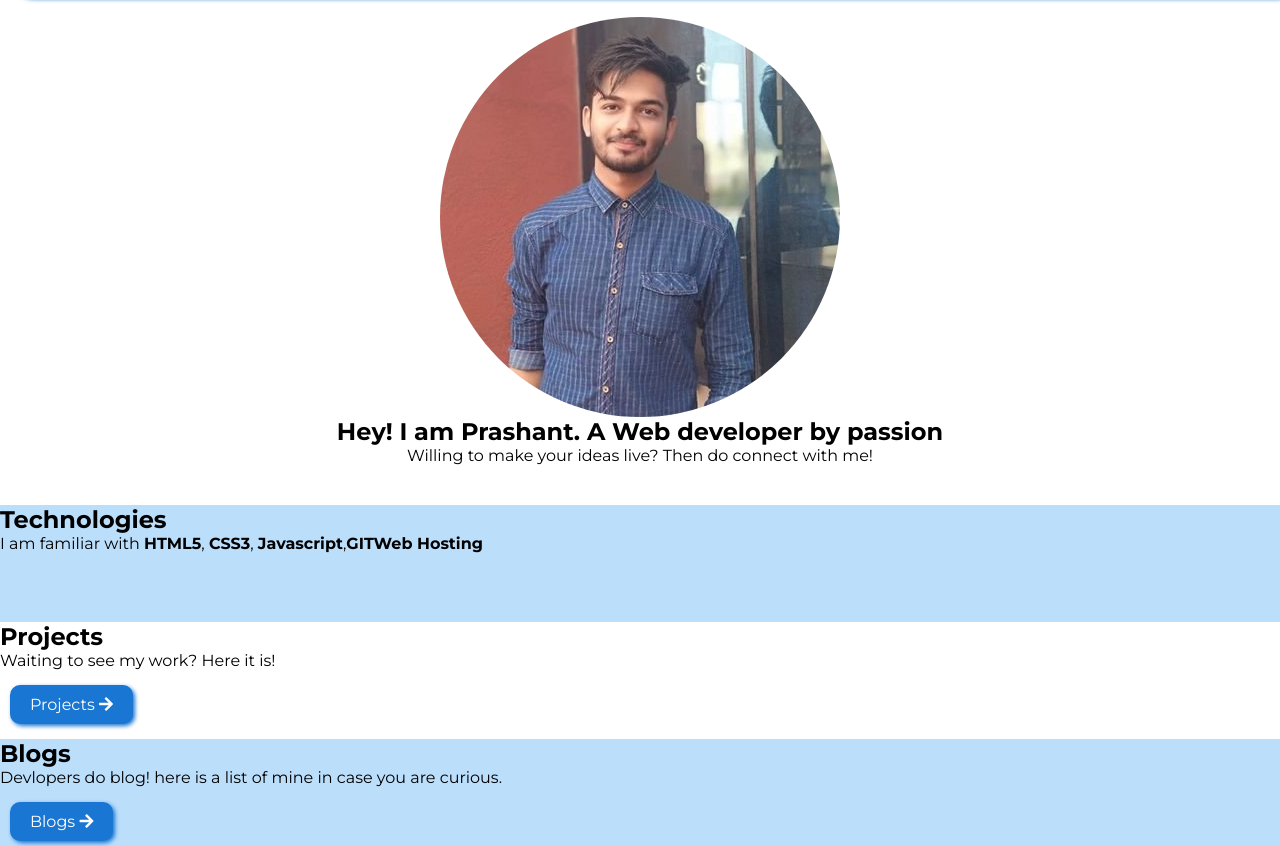
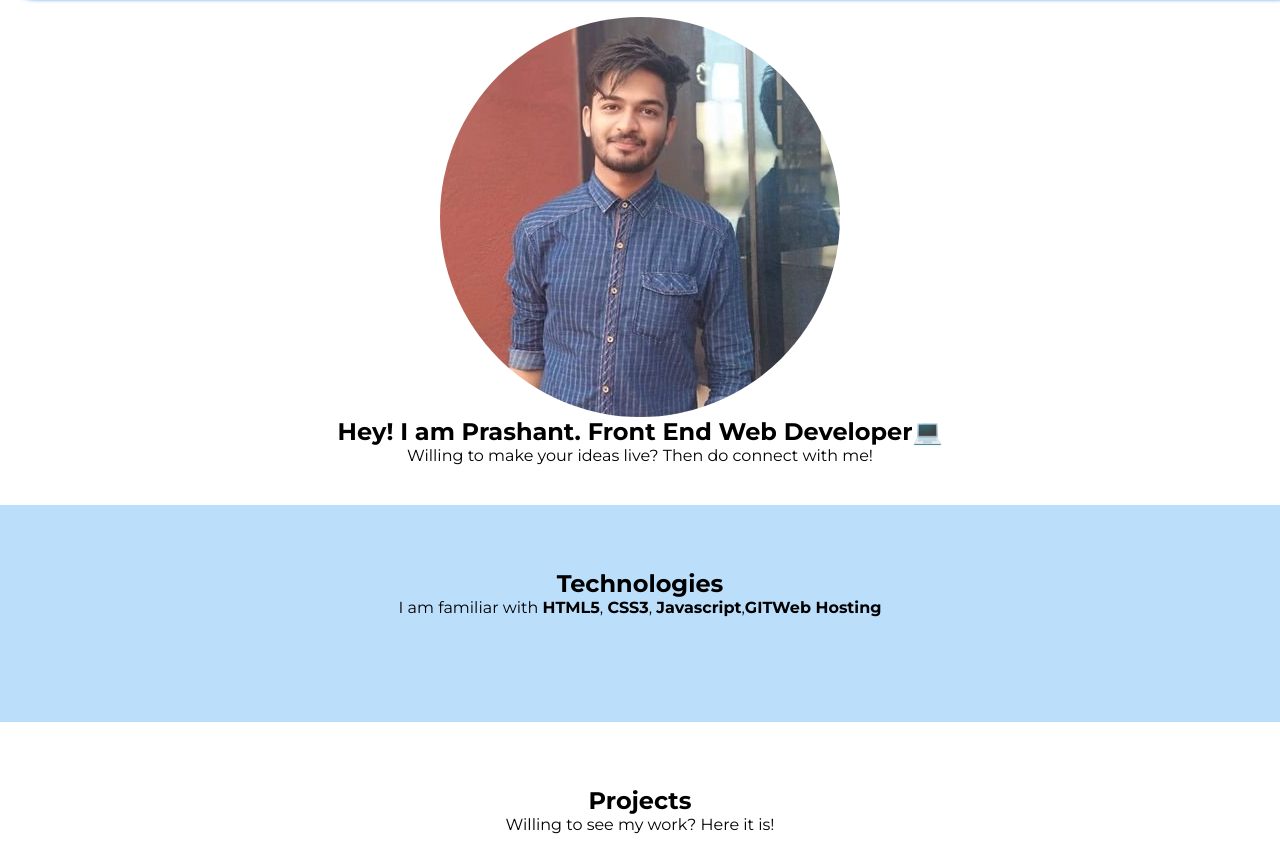
Before and after one commit to Prashantrajput11/portfolio, a plain HTML site: page index.html in a window 1280 px wide. Shown: the part 103-949 px from the top of the page. Drawn offline with Linux system fonts and the light colour scheme.

Commit message:
updated portfolio

```diff
--- a/index.html
+++ b/index.html
@@ -3,7 +3,7 @@
 <head>
     <meta charset="UTF-8">
     <meta name="viewport" content="width=device-width, initial-scale=1.0">
-    <title>Document</title>
+    <title>Portfolio | Prashant</title>
     <link rel="stylesheet" href="https://cdnjs.cloudflare.com/ajax/libs/font-awesome/5.14.0/css/all.min.css"/>
     <link rel="stylesheet" href="style.css">
 </head>
@@ -26,7 +26,7 @@
                     <img src="./imgs/header-pic.jpg">
                 </div>
                 <div class="my-details">
-                    <h2>Hey! I am Prashant. A Web developer by passion</h2>
+                    <h2>Hey! I am Prashant. Front End Web Developer💻</h2>
                     <p>Willing to make your ideas live? Then do connect with me!</p>
 
                 </div>
@@ -43,12 +43,12 @@
                     </div>
                     <div class="projects">
                         <h2>Projects</h2>
-                        <p>Waiting to see my work? Here it is!</p>
+                        <p>Willing to see my work? Here it is!</p>
                         <a href="projects.html" class="btn btn-primary">Projects <i class="fas fa-arrow-right"></i></a>
                     </div>
                     <div class="blop ow">
                         <h2>Blogs</h2>
-                        <p>Devlopers do blog! here is a list of mine in case you are curious.</p>
+                        <p>Devlopers blog a lot! here is a list of mine in case you are curious.</p>
                         <a href="blog.html" class="btn btn-primary">Blogs <i class="fas fa-arrow-right"></i></a>
                     </div>
 
--- a/style.css
+++ b/style.css
@@ -62,7 +62,7 @@ body {
   color: black;
   text-align: center;
   position: relative;
-  margin: 0 auto;
+  margin: 20px auto;
   margin-top: 150px;
   /* border:1px solid red; */
 }
@@ -280,10 +280,23 @@ body {
   margin: 0 auto;
 }
 .technologies {
-  height: 117px;
+  height: 217px;
+  text-align: center;
+  margin: auto;
+  padding:4rem;
+
+}
+.projects
+{text-align: center;
+  padding:4rem;
+  height: 217px;
+
 }
 .ow {
+  padding:4rem;
+  height: 217px;
   background: #bbdefb;
+  text-align:center;
 }
 
 /* styling blogs page */
```
